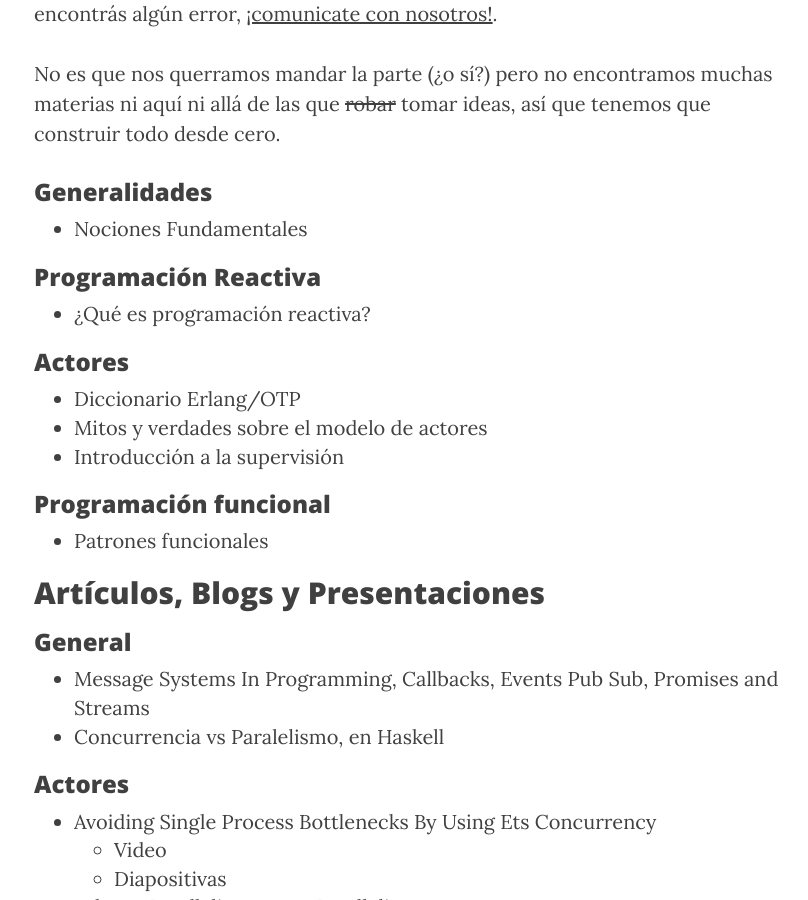
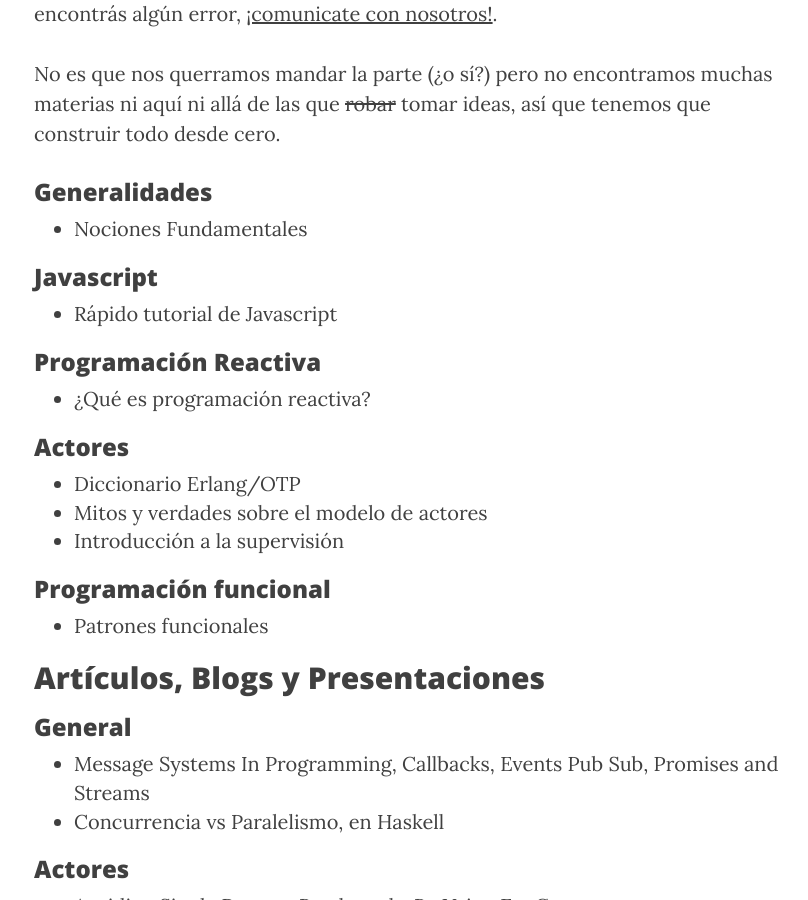
Before and after one commit to arquitecturas-concurrentes/arquitecturas-concurrentes.github.io, a Jekyll site: the page built from material.md, in a window 1280 px wide and 900 px high, scrolled down 1383 px. Shown: the whole window, without its empty margins (231-1039 px from the left). Built offline with Jekyll 4.4.1, drawn with Linux system fonts in a browser that asks for light colours; nearby versions of some CDN libraries.

Commit message:
Update material.md

```diff
--- a/material.md
+++ b/material.md
@@ -38,6 +38,10 @@ No es que nos querramos mandar la parte (¿o sí?) pero no encontramos muchas ma
 ###Generalidades
 
 - [Nociones Fundamentales](https://docs.google.com/document/d/1F8zdJpJlNJHBVq9PEoqAT_CFnTB6blXYhNkXpS0GXiE)
+
+###Javascript
+
+- [Rápido tutorial de Javascript](https://medium.com/@flbulgarelli/javascript-al-grano-4415991a8271)
 
 ###Programación Reactiva
 
```
